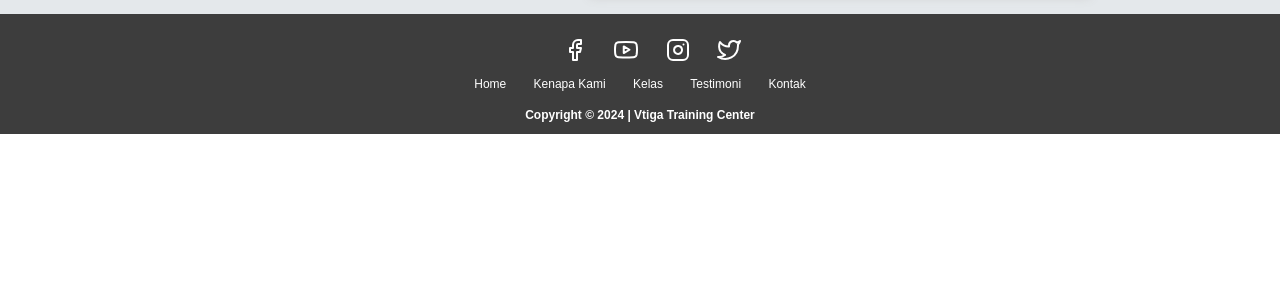
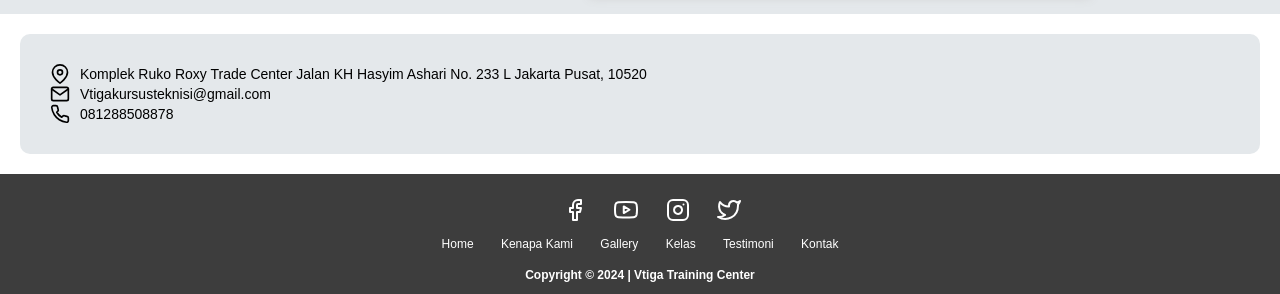
Before and after one commit to vickyraz121/vickyraz121.github.io, a plain HTML site: page index.html in a window 1280 px wide. Shown: the part 3434-3728 px from the top of the page. Before the commit the page ends 3568 px from the top, so only its background shows below. Drawn offline with nearby package versions, Linux system fonts and the light colour scheme.

Commit message:
Add files via upload

```diff
--- a/css/style.css
+++ b/css/style.css
@@ -236,7 +236,7 @@ body {
 	width: 0.5rem;
 	height: 0.5rem;
 	border-radius: 50%;
-	background-color: darkred;
+	background-color: rgb(176, 159, 159);
 	opacity: 0.75;
 	transition: opacity ease 250ms;
 }
@@ -307,11 +307,11 @@ body {
   background-color: #fff;
 }
 
-.kelas p {
+/* .kelas p {
   text-align: center;
   font-size: 2rem;
   margin-bottom: 1rem;
-}
+ } */
 
 .kelas .card {
   position: relative;
@@ -354,7 +354,7 @@ body {
     padding-top: 20px;
     z-index: 1;
     & img {
-      max-width: 80%;
+      max-width: 90%;
       transition: 0.5;
     }
   }
@@ -393,7 +393,7 @@ body {
       top: 200px;
       opacity: 0;
       padding: 10px 30px;
-      margin-top: -15px;
+      margin-top: -5px;
       color: #fff;
       text-decoration: none;
       background: #000000;
@@ -445,7 +445,7 @@ body {
     padding-top: 20px;
     z-index: 1;
     & img {
-      max-width: 80%;
+      max-width: 90%;
       transition: 0.5;
     }
   }
@@ -484,7 +484,7 @@ body {
       top: 200px;
       opacity: 0;
       padding: 10px 30px;
-      margin-top: -15px;
+      margin-top: -5px;
       color: #fff;
       text-decoration: none;
       background: #000000;
@@ -665,7 +665,38 @@ body {
   justify-content: center;
   text-align: center;
 }
+
 /* Kontak end */
+
+/* alamat start */
+.alamatvtiga {
+    padding: 20px;
+    background-color: #e4e8eb;
+    border-radius: 10px;
+    margin: 20px;
+}
+
+.alamat {
+    display: grid;
+    grid-template-columns: auto 1fr;
+    grid-column-gap: 10px;
+    align-items:center;
+    justify-content: center;
+    margin: 10px;
+}
+
+.alamat img {
+    width: 20px;
+    height: 20px;
+    vertical-align: middle;
+}
+
+.alamat span {
+    font-size: 14px;
+}
+
+
+/* alamat end */
 
 /* Whatsapp Start*/
   .whatsapp img {
@@ -700,7 +731,7 @@ body {
 
 footer {
   background-color: #3d3d3d;
-  text-align: center;
+  text-align:center;
   padding: 1rem 0;
 }
 
--- a/index.html
+++ b/index.html
@@ -48,7 +48,6 @@
      <!-- Kenapa section start   -->
       <section id="kenapa" class="kenapa">
         <h2>Kenapa Kami</h2>
-
          <div class="row">
           <div class="about-img">
             <img src="img/hpip.jpg" alt="Kenapa Kami"/>
@@ -108,36 +107,36 @@
           <div class="kartu">
                 <div class="card">
                     <div class="card-kelas">
-                      <img src="img/ip9.jpeg" alt="hp"/>
+                      <img src="img/ip9rm.png" alt="hp"/>
                     </div>
                   <div class="kelas-info">
                     <h3 class="card-title">Kelas HP</h3>
                     <br />
-                    ,<!--<h2 class="harga">Rp 4.000.<small>000</small></h2>-->
+                    <!--<h2 class="harga">Rp 4.000.<small>000</small></h2>-->
                     <a href="https://api.whatsapp.com/send?phone=6281288508878&text=KODE%20PROMO%20:%20(V3xyzH)Halo%20gan,%20Saya%20mau%20Tanya%20Info%20Kursus%E2%80%A6.." class="daftar">Daftar Sekarang</a>
                   </div>
                 </div>
 
                 <div class="card">
                     <div class="card-kelas">
-                      <img src="img/lap9.jpeg" alt="hp"/>
+                      <img src="img/lap9-removebg-preview.png" alt="hp"/>
                     </div>
                   <div class="kelas-info">
                     <h3 class="card-title">Kelas laptop</h3>
                     <br />
-                    ,<!--<h2 class="harga">Rp 4.000.<small>000</small></h2>-->
+                    <!--<h2 class="harga">Rp 4.000.<small>000</small></h2>-->
                     <a href="https://api.whatsapp.com/send?phone=6281288508878&text=KODE%20PROMO%20:%20(V3xyzH)Halo%20gan,%20Saya%20mau%20Tanya%20Info%20Kursus%E2%80%A6.." class="daftar">Daftar Sekarang</a>
                   </div>
                 </div>
 
                 <div class="card1">
                     <div class="card-laptop">
-                      <img src="img/ac9.jpeg" alt="hp"/>
+                      <img src="img/ac9-removebg-preview.png" alt="hp"/>
                     </div>
                     <div class="kelas-info-laptop">
                       <h3 class="card-laptoptitle">Kelas AC</h3>
                       <br />
-                    ,<!--<h2 class="harga-laptop">Rp 4.000.<small>000</small></h2>-->
+                    <!--<h2 class="harga-laptop">Rp 4.000.<small>000</small></h2>-->
                     <a href="https://api.whatsapp.com/send?phone=6281288508878&text=KODE%20PROMO%20:%20(V3xyzH)Halo%20gan,%20Saya%20mau%20Tanya%20Info%20Kursus%E2%80%A6.." class="daftar-laptop">Daftar Sekarang</a>
                 </div>
             </div>
@@ -226,6 +225,28 @@
       </section>
         <!-- Kontak secttion end-->
 
+        <!-- alamat section -->
+        <section id="alamatvtiga" class="alamatvtiga">
+        <div class="alamat">
+                <img src="icon/map-pin.svg" alt="Icon map">
+                <span>
+                  Komplek Ruko Roxy Trade Center
+                  Jalan KH Hasyim Ashari No. 233 L
+                  Jakarta Pusat, 10520
+                </span>
+
+                <img src="icon/mail.svg" alt="icon mail">
+                <span>
+                  Vtigakursusteknisi@gmail.com
+                </span>
+
+                <img src="icon/phone.svg" alt="icon phone">
+                <span>
+                  081288508878
+                </span>
+              </div>
+            </section>
+        <!-- alamat section end -->
         <!-- Whatsapp section-->
             <div class="whatsapp">
                <span class="whatsapp-text">Dapatkan Cashback</span>
@@ -246,6 +267,7 @@
       <div class="links">
         <a href="#home">Home</a>
         <a href="#kenapa">Kenapa Kami</a>
+        <a href="#gallery">Gallery</a>
         <a href="#kelas">Kelas</a>
         <a href="#testimoni">Testimoni</a>
         <a href="#kontak">Kontak</a>
```
Also changed, not shown: js/script.js (+13 -0 lines), icon/mail.svg (added), icon/map-pin.svg (added), icon/phone.svg (added), img/ac9-removebg-preview.png (added), img/ip9rm.png (added), img/lap9-removebg-preview.png (added). Lines whose indentation alone changed are shown as unchanged.
